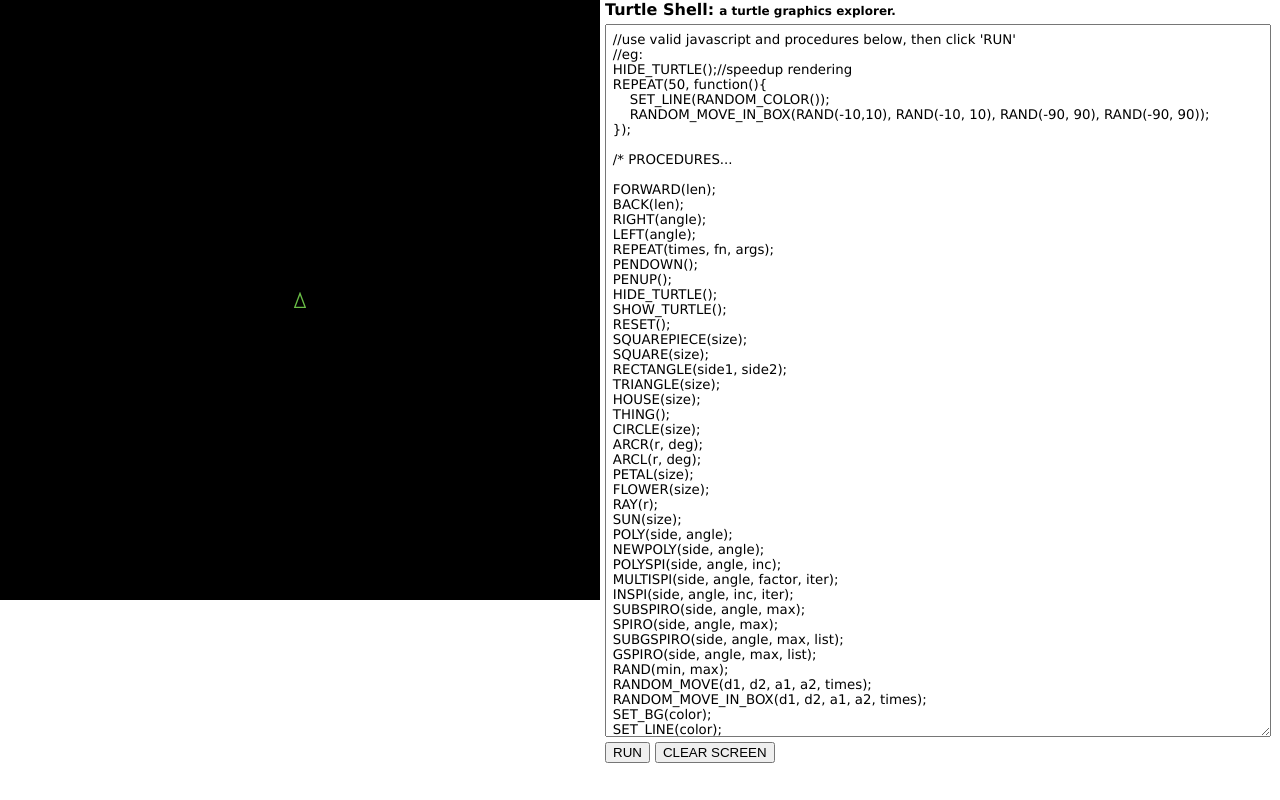
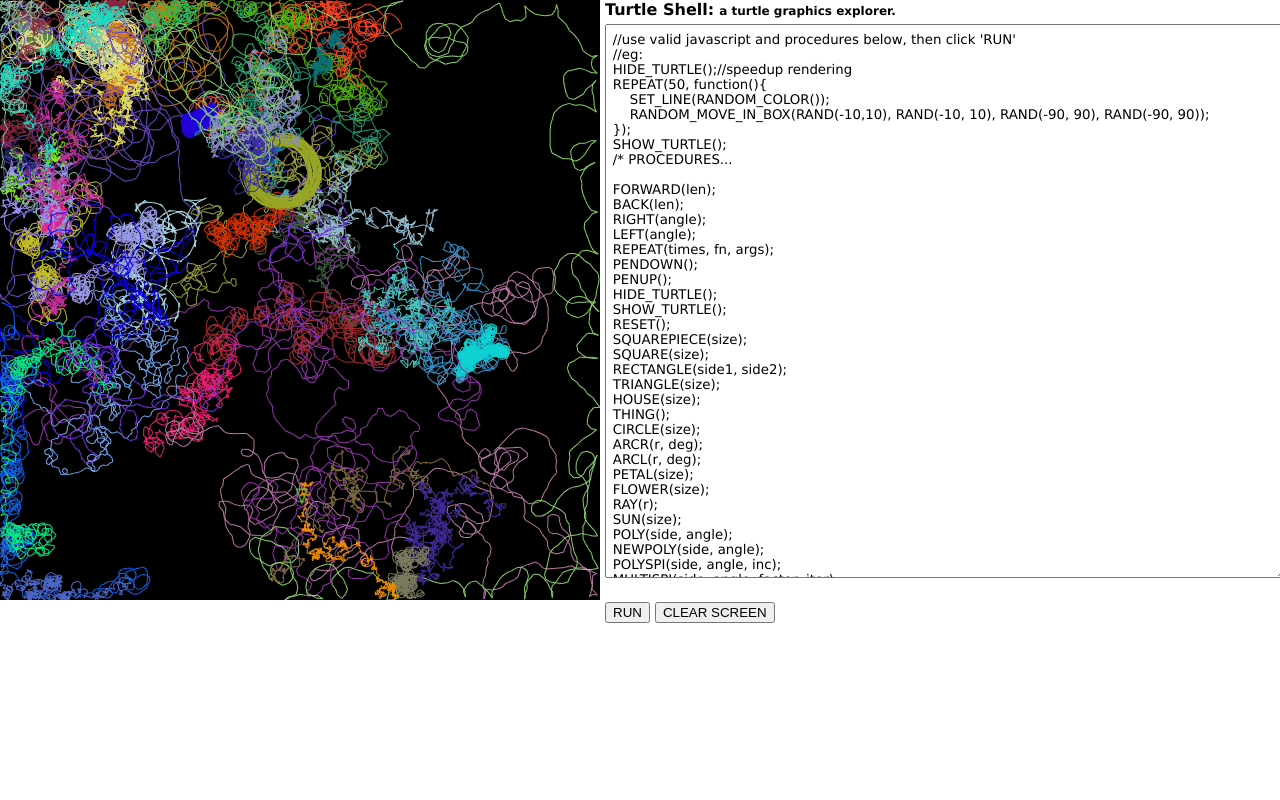
Before and after one commit to bigfish/turtle_shell, a plain HTML site: page turtle_shell/index.html in a window 1280 px wide. Drawn offline with Linux system fonts and the light colour scheme.

Commit message:
set html5 doctype and fixed buffer rendering issue

```diff
--- a/turtle_shell/index.html
+++ b/turtle_shell/index.html
@@ -1,4 +1,5 @@
-<html><head><title>Turtle Graphics Explorer</title><style>body{font-family:Verdana,Helvetica,Arial;padding:0;margin:0} #instructions{padding-left:.5em;font-size:.8em} #feedback{color:red;margin:0;padding:0;font-size:.6em} #title{display:inline;font-size: 16px; margin: 5px 0 5px 5px} #subtitle{display:inline;font-size: 12px} #turtle_buffer{display:box;font-family:Verdana,Helvetica,Arial;width:98%;height:99%;margin:5px;padding:1%} input[type=button]{margin-left:5px}</style><script src="js/turtle_global.js" ></script><script src="js/global_procedures.js" ></script></head><body bgcolor="white"><table style="margin:0;padding:0" width="100%" height="100%" cellpadding="0" cellspacing="0"><tr><td width="600" height="600" valign="top"><canvas id="canvas" width="600" height="600">Your browser does not support canvas, please upgrade.</canvas></td><td valign="top"> <h3 id="title">Turtle Shell:</h3> <h4 id="subtitle"> a turtle graphics explorer.</h4> <form style="width: 100%; height: 90%;"><textarea id="turtle_buffer">
+<!DOCTYPE HTML>
+<html><head><title>Turtle Graphics Explorer</title><style>body{font-family:Verdana,Helvetica,Arial;padding:0;margin:0} #instructions{padding-left:.5em;font-size:.8em} #feedback{color:red;margin:0;padding:0;font-size:.6em} #title{display:inline;font-size: 16px; margin: 5px 0 5px 5px} #subtitle{display:inline;font-size: 12px} #turtle_buffer{display:block;font-family:Verdana,Helvetica,Arial;width:98%;height:99%;margin:5px;padding:1%} input[type=button]{margin-left:5px}</style><script src="js/turtle_global.js" ></script><script src="js/global_procedures.js" ></script></head><body onload="RUN()" bgcolor="white"><table style="margin:0;padding:0" width="100%" height="100%" cellpadding="0" cellspacing="0"><tr><td width="600" height="600" valign="top"><canvas id="canvas" width="600" height="600">Your browser does not support canvas, please upgrade.</canvas></td><td valign="top"> <h3 id="title">Turtle Shell:</h3> <h4 id="subtitle"> a turtle graphics explorer.</h4> <form style="width: 100%; height: 90%;"><textarea id="turtle_buffer">
 //use valid javascript and procedures below, then click 'RUN'
 //eg:
 HIDE_TURTLE();//speedup rendering
@@ -6,7 +7,7 @@ REPEAT(50, function(){
     SET_LINE(RANDOM_COLOR());
     RANDOM_MOVE_IN_BOX(RAND(-10,10), RAND(-10, 10), RAND(-90, 90), RAND(-90, 90));
 });
-
+SHOW_TURTLE();
 /* PROCEDURES...
 
 FORWARD(len);
```
